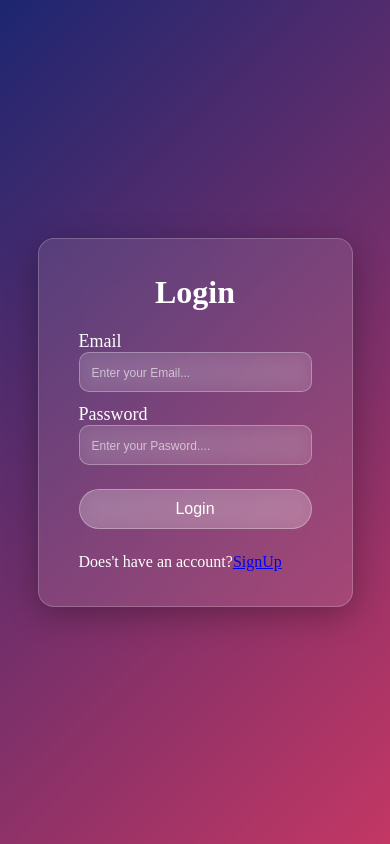
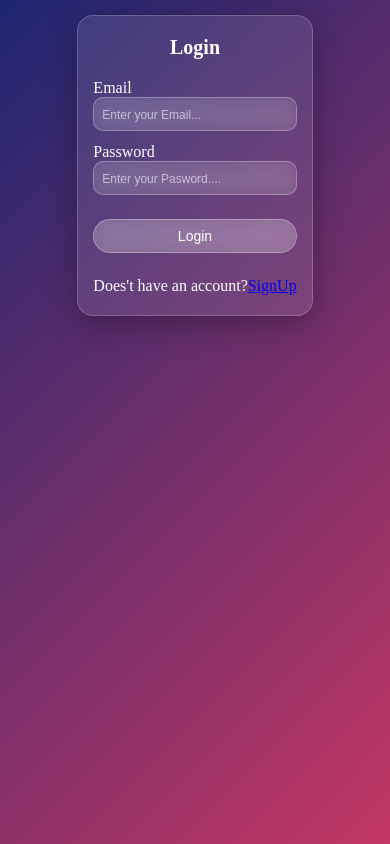
Before and after one commit to kumarayshu852/deploymern, a React (Create React App) app in the folder frontend/: page /login in a window 390 px wide. Built offline with nearby package versions, Linux system fonts and the light colour scheme.

Commit message:
Update index.css
UI upgade

```diff
--- a/frontend/src/index.css
+++ b/frontend/src/index.css
@@ -25,6 +25,8 @@ body{
 
   /* Better Gradient */
   background: linear-gradient(135deg, #1d2671, #c33764);
+    background: linear-gradient(135deg,#1d2671,#c33764);
+    animation: gradientMove 8s infinite alternate;
 }
 
 /* ================= */
@@ -37,7 +39,7 @@ body{
 
   border-radius: 16px;
 
-  width: 100%;
+  width: 90%;
   max-width: 400px;
 
   /* Glass Effect */
@@ -226,12 +228,78 @@ button:hover{
   background: rgba(255,255,255,0.3);
   transform: scale(1.07);
 }
-body{
-  background: linear-gradient(135deg,#1d2671,#c33764);
-  animation: gradientMove 8s infinite alternate;
-}
 
 @keyframes gradientMove{
   0%{background-position: left;}
   100%{background-position: right;}
 }
+
+@media (max-width:768px){
+
+  body{
+    padding: 20px;
+    align-items: flex-start;
+  }
+
+  .container{
+    padding: 25px 20px;
+    width: 100%;
+  }
+
+  .container h1{
+    font-size: 22px;
+    text-align: center;
+  }
+
+  label{
+    font-size: 16px;
+  }
+
+  .container input{
+    font-size: 14px;
+    padding: 8px;
+  }
+
+  button{
+    font-size: 14px;
+    padding: 8px;
+  }
+
+  .projects-wrapper{
+    margin-top: 20px;
+    padding: 15px;
+  }
+
+  .dev-title{
+    font-size: 20px;
+  }
+
+  .project-heading{
+    font-size: 18px;
+  }
+
+  .ko{
+    width: 100%;
+    font-size: 14px;
+  }
+
+}
+@media (max-width:480px){
+
+  body{
+    padding: 15px;
+  }
+
+  .container{
+    padding: 20px 15px;
+  }
+
+  .container h1{
+    font-size: 20px;
+  }
+
+  .ko{
+    width: 100%;
+  }
+
+}
```
